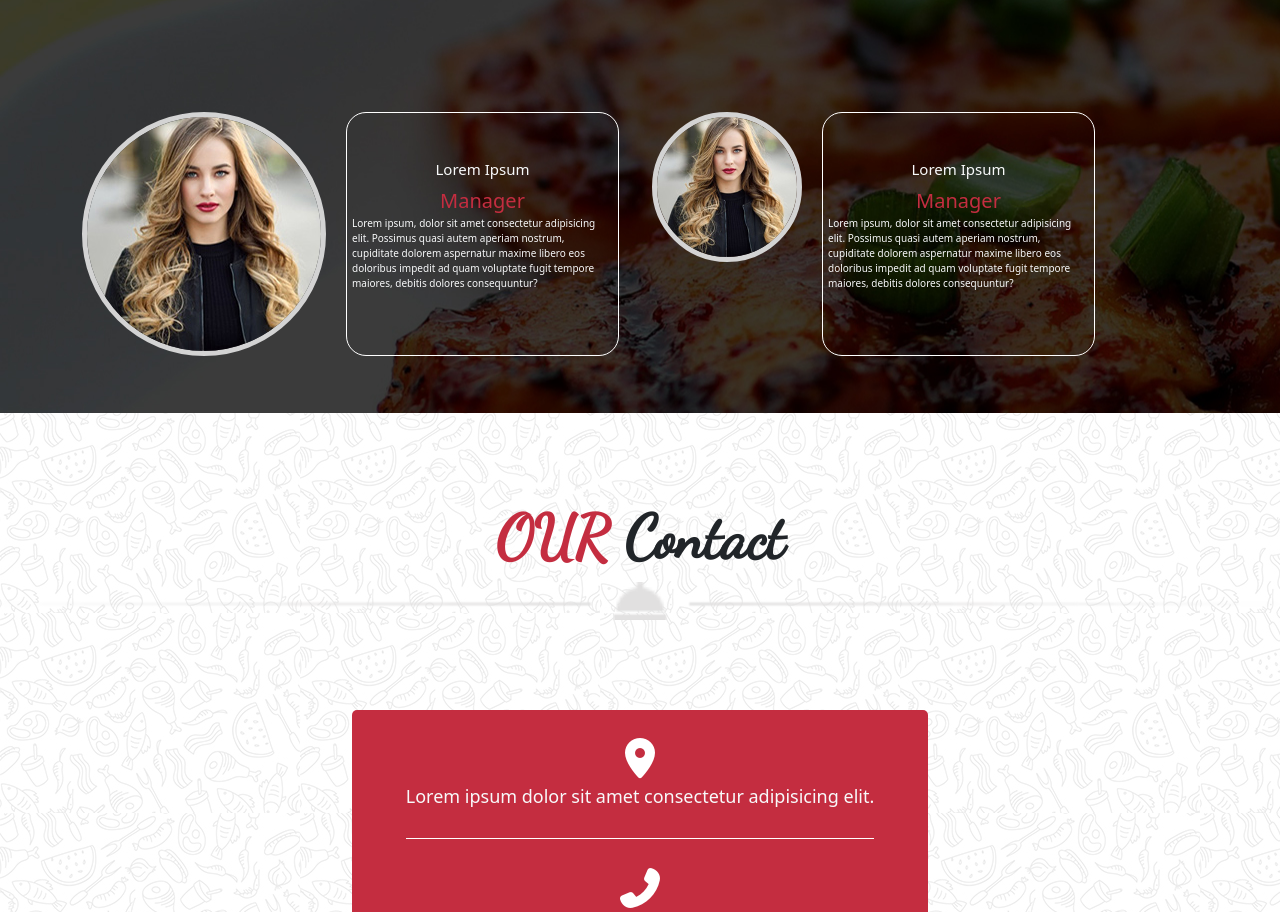
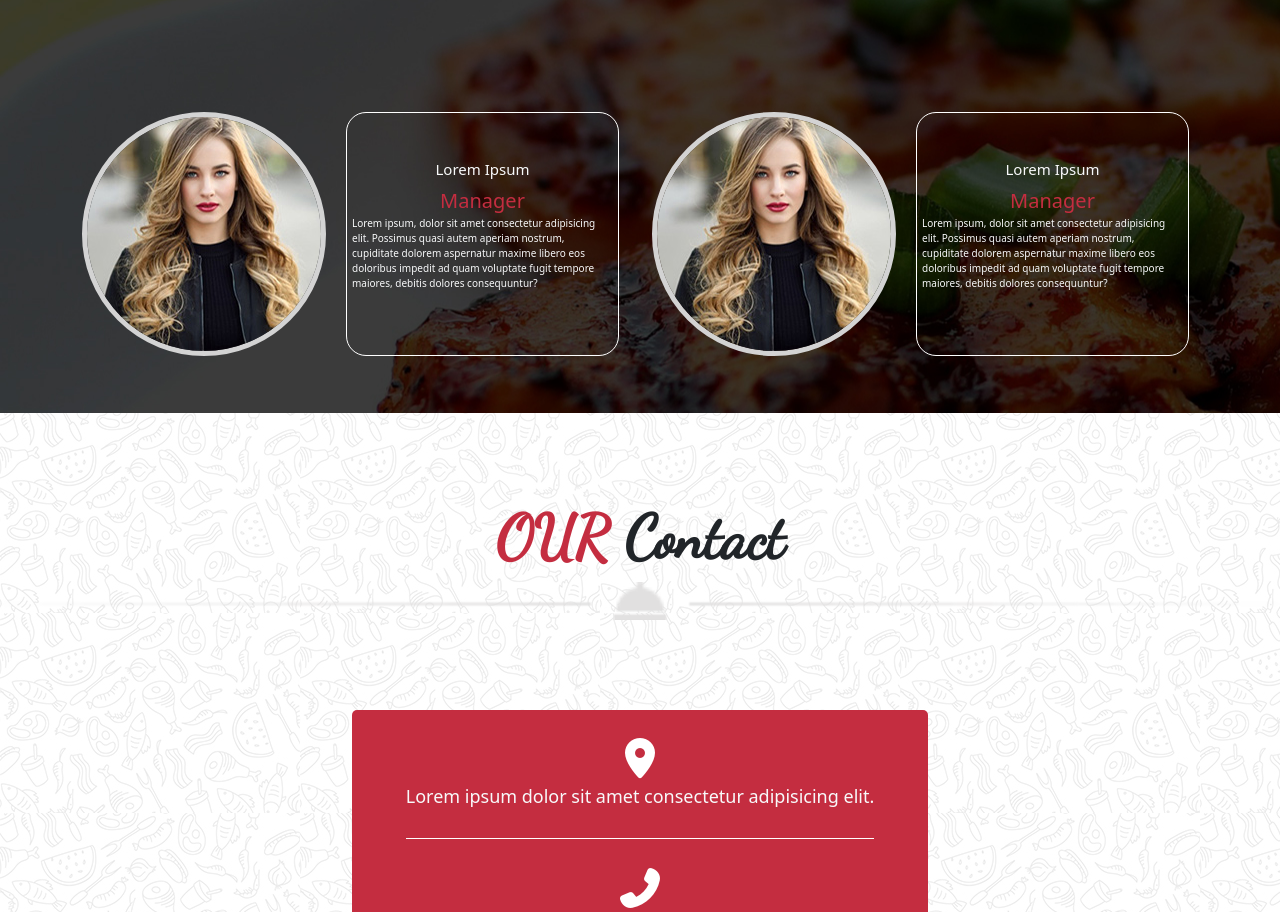
Before and after one commit to Wassime1994/cs-site-chef-20, a website: page index.html in a window 1280 px wide. Shown: the part 4977-5889 px from the top of the page. Drawn offline with nearby package versions, Linux system fonts and the light colour scheme; files whose address does not match are found by name.

Commit message:
changer les taille images

```diff
--- a/index.html
+++ b/index.html
@@ -514,7 +514,7 @@
           </div>
         </div>
         <div class=" blonde col-xs-12 col-md-12 col-lg-6 d-flex text-light">
-          <div><img src="./public/img/testimonial1.jpg" class="w-60" alt=""></div>
+          <div><img src="./public/img/testimonial1.jpg" class="w-100" alt=""></div>
           <div class="para-blonde">
             <h1>Lorem Ipsum</h1>
             <span>Manager</span>
```
